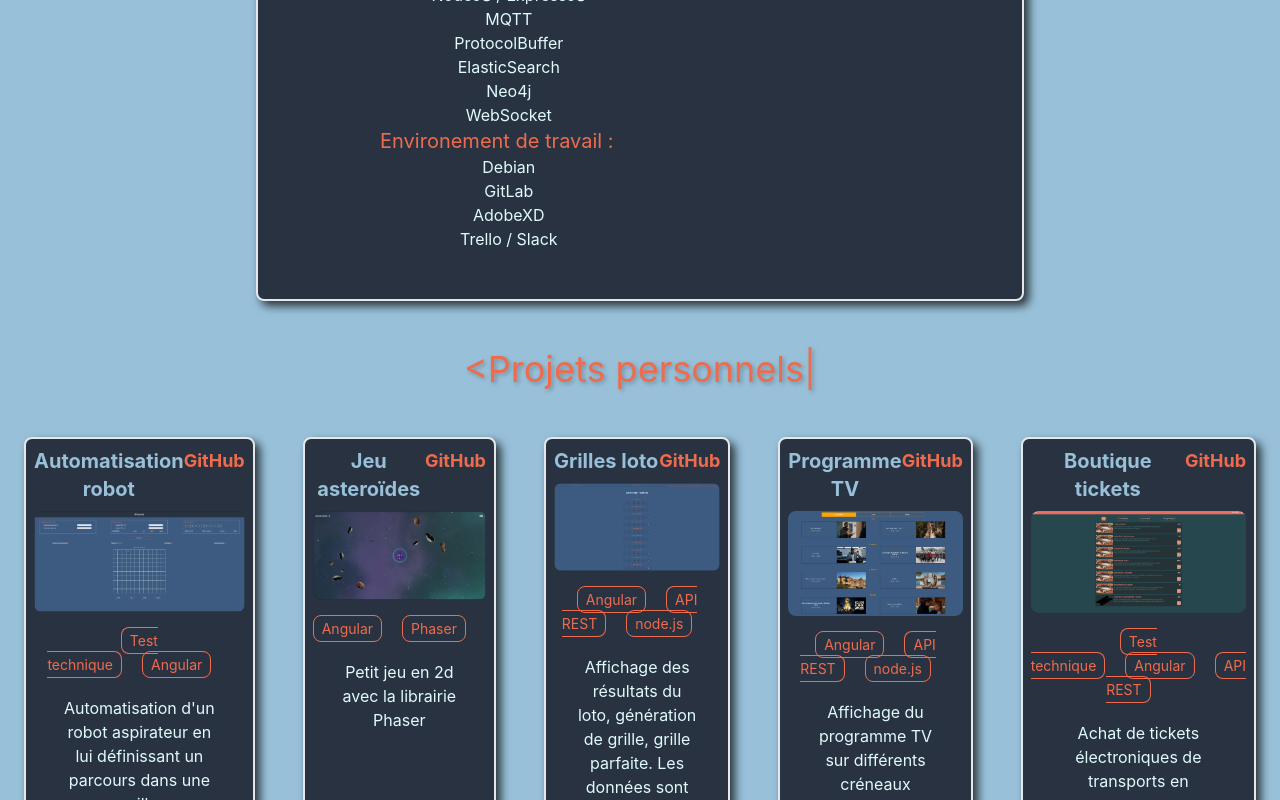
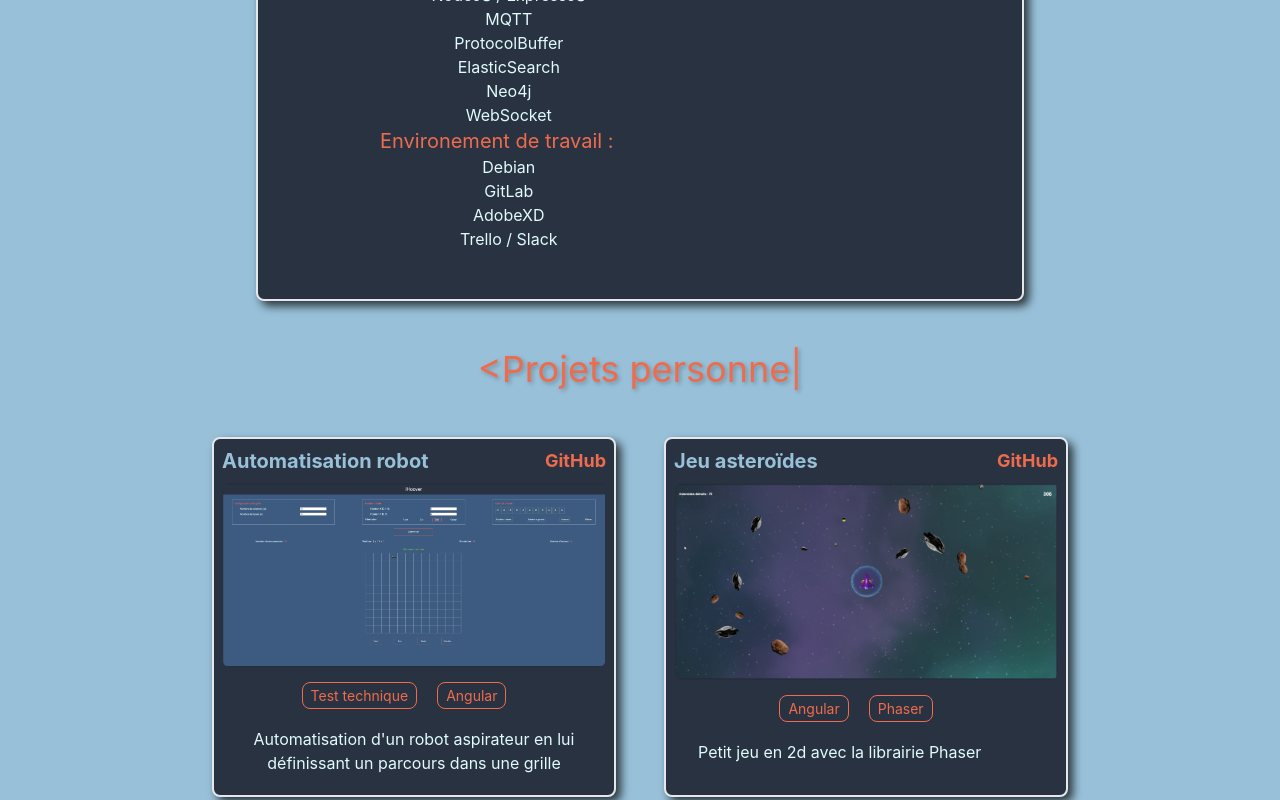
Before and after one commit to davidgarnier123/portfolio, a React (Create React App) app: page / in a window 1280 px wide. Shown: the part 2000-2800 px from the top of the page. Built offline with nearby package versions, Linux system fonts and the light colour scheme.

Commit message:
fixx space wrap

```diff
--- a/src/poc/poc.js
+++ b/src/poc/poc.js
@@ -39,13 +39,13 @@ class Poc extends React.Component {
         <a href={this.props.link} target='_blank'><img className="w-full cursor-pointer rounded-lg" src={this.getImage(this.props.id)} alt="poc image" /></a>
         <div className='py-2 mt-2'>
           { this.props.technos.map( (item, i) => {
-          return <span className='text-orange mr-5 border-orange border border-myWhite p-1 rounded-lg text-sm pl-2 pr-2' key={i}>
+          return <span className='text-orange mr-5 border-orange border border-myWhite p-1 rounded-lg text-sm pl-2 pr-2 whitespace-nowrap' key={i}>
                     {item}
                 </span>
             })
           }
         </div>
-        <div className="px-6 py-3">
+        <div className="px-6 py-3 flex flex-wrap">
           <p className="text-myWhite">
             {this.props.desc}
           </p>
--- a/src/projects/projects.js
+++ b/src/projects/projects.js
@@ -20,7 +20,7 @@ class Projects extends React.Component {
                     repeat={Infinity}
                 />
             </h2>
-            <div className='flex lg:flex-row sm:flex-col flex-col justify-between'>
+            <div className='flex lg:flex-row sm:flex-col flex-col justify-center flex-wrap'>
                 <Poc id={1} title={'Automatisation robot'} desc={`Automatisation d'un robot aspirateur en lui définissant un parcours dans une grille`} link={'https://daga123-robot.web.app/'} technos={['Test technique', 'Angular']} github={'https://github.com/davidgarnier123/Robot'}></Poc>
                 <Poc id={2} title={'Jeu asteroïdes'} desc={`Petit jeu en 2d avec la librairie Phaser`} link={'https://daga123-asteroids.web.app/'} technos={['Angular', 'Phaser']} github={'https://github.com/davidgarnier123/TV'}></Poc>
                 <Poc id={3} title={'Grilles loto'} desc={`Affichage des résultats du loto, génération de grille, grille parfaite. Les données sont scrappées sur un site`} link={'https://daga123-loto.web.app/'} technos={['Angular', 'API REST', 'node.js']} github={'https://github.com/davidgarnier123/TV'}></Poc>
```
